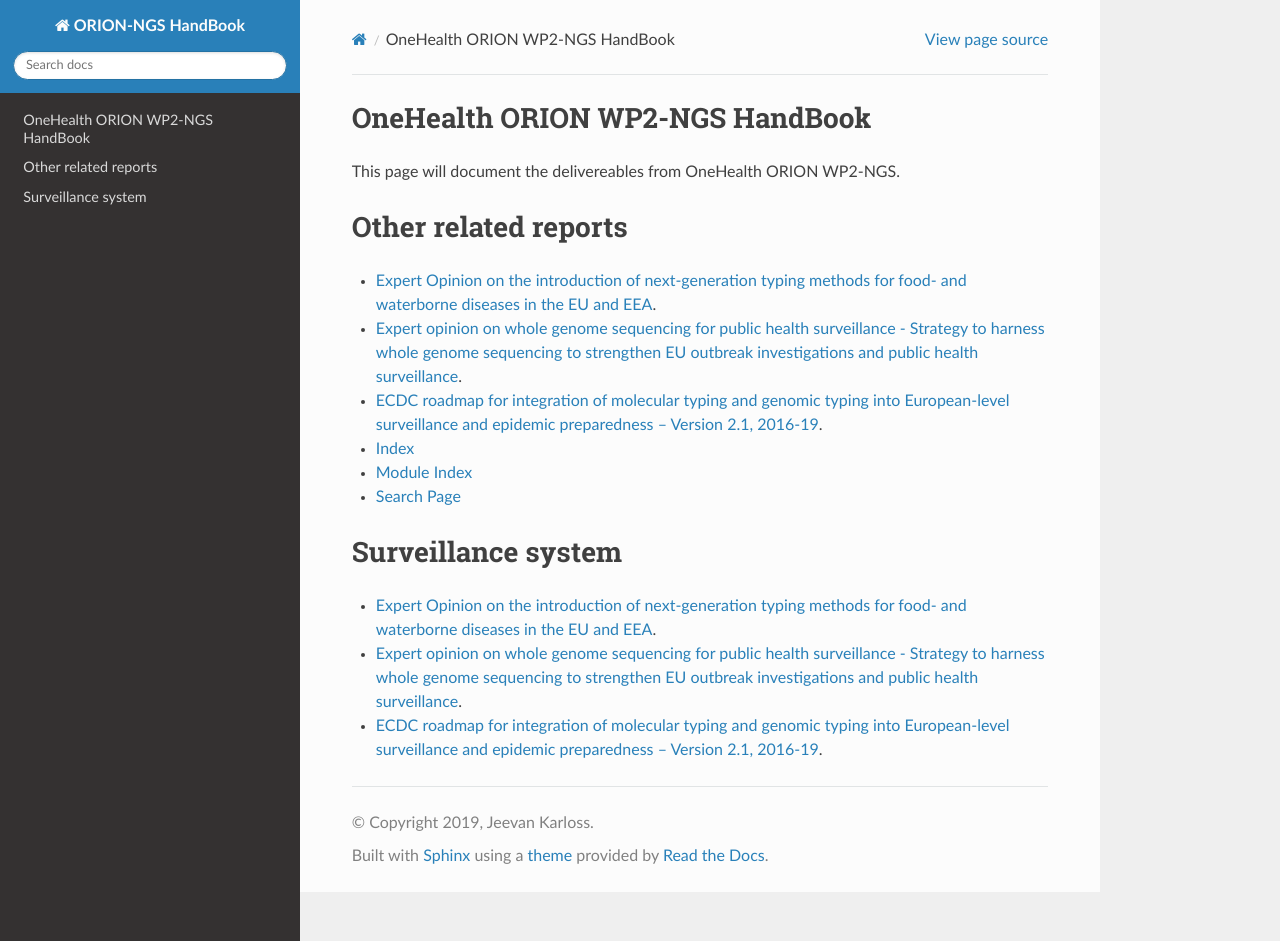
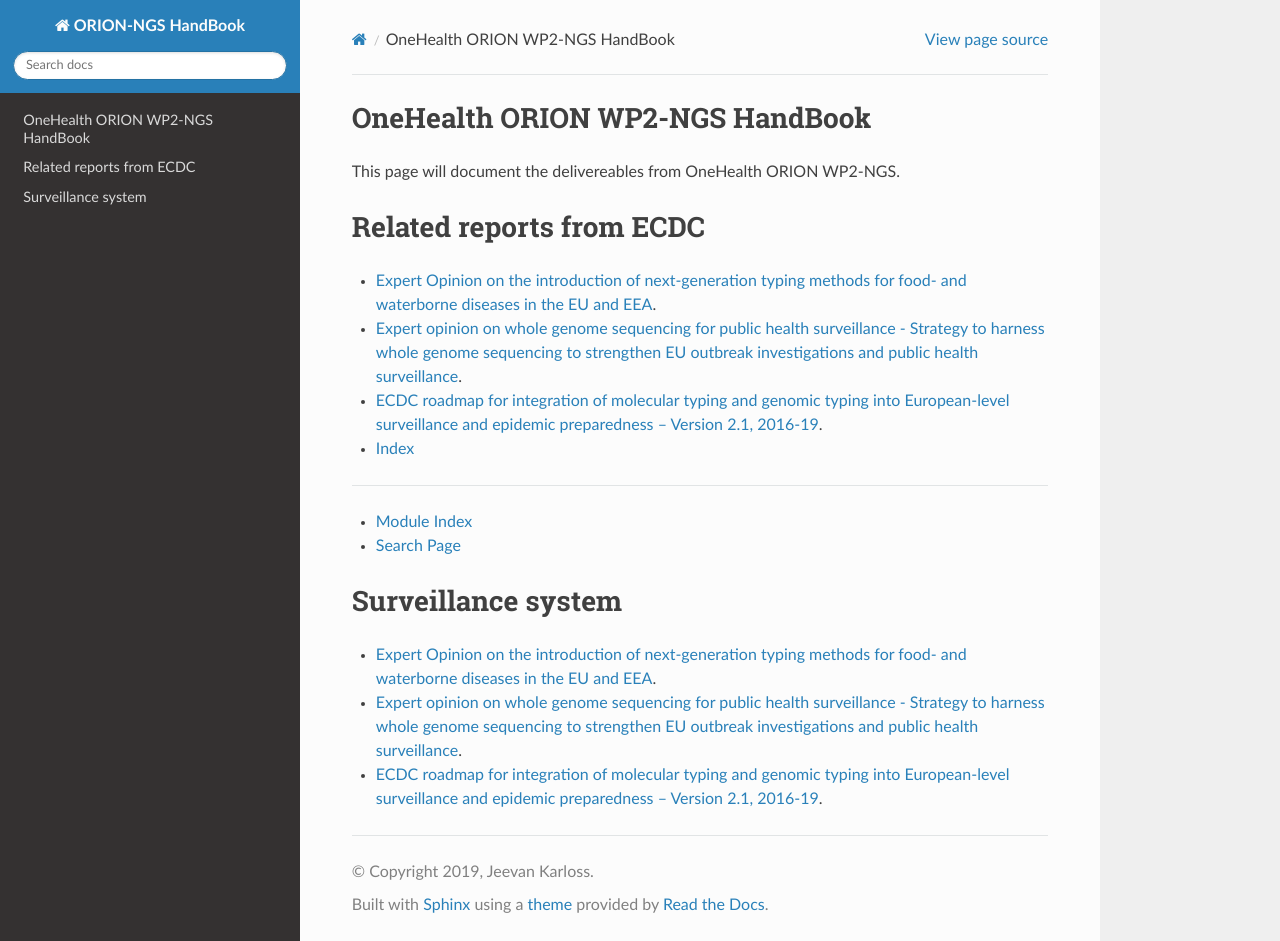
Before and after one commit to NorwegianVeterinaryInstitute/ORION_HandBook, a Sphinx documentation site: the page built from docs/source/index.rst, in a window 1280 px wide and 941 px high. Built offline with Sphinx 7.4.7 and the Read the Docs theme 2.0.0, drawn with Linux system fonts in a browser that asks for light colours.

Commit message:
Testing the new pages

```diff
--- a/docs/source/index.rst
+++ b/docs/source/index.rst
@@ -11,7 +11,7 @@ This page will document the delivereables from OneHealth ORION WP2-NGS.
 
 
 
-Other related reports
+Related reports from ECDC
 ==================
 * `Expert Opinion on the introduction of next-generation typing methods for food- and waterborne diseases in the EU and EEA <https://ecdc.europa.eu/sites/portal/files/media/en/publications/Publications/food-and-waterborne-diseases-next-generation-typing-methods.pdf>`_.
 * `Expert opinion on whole genome sequencing for public health surveillance - Strategy to harness whole genome sequencing to strengthen EU outbreak investigations and public health surveillance <https://ecdc.europa.eu/sites/portal/files/media/en/publications/Publications/whole-genome-sequencing-for-public-health-surveillance.pdf>`_.
@@ -19,6 +19,8 @@ Other related reports
 
 
 * :ref:`genindex`
+==================
+
 * :ref:`modindex`
 * :ref:`search`
 
```
